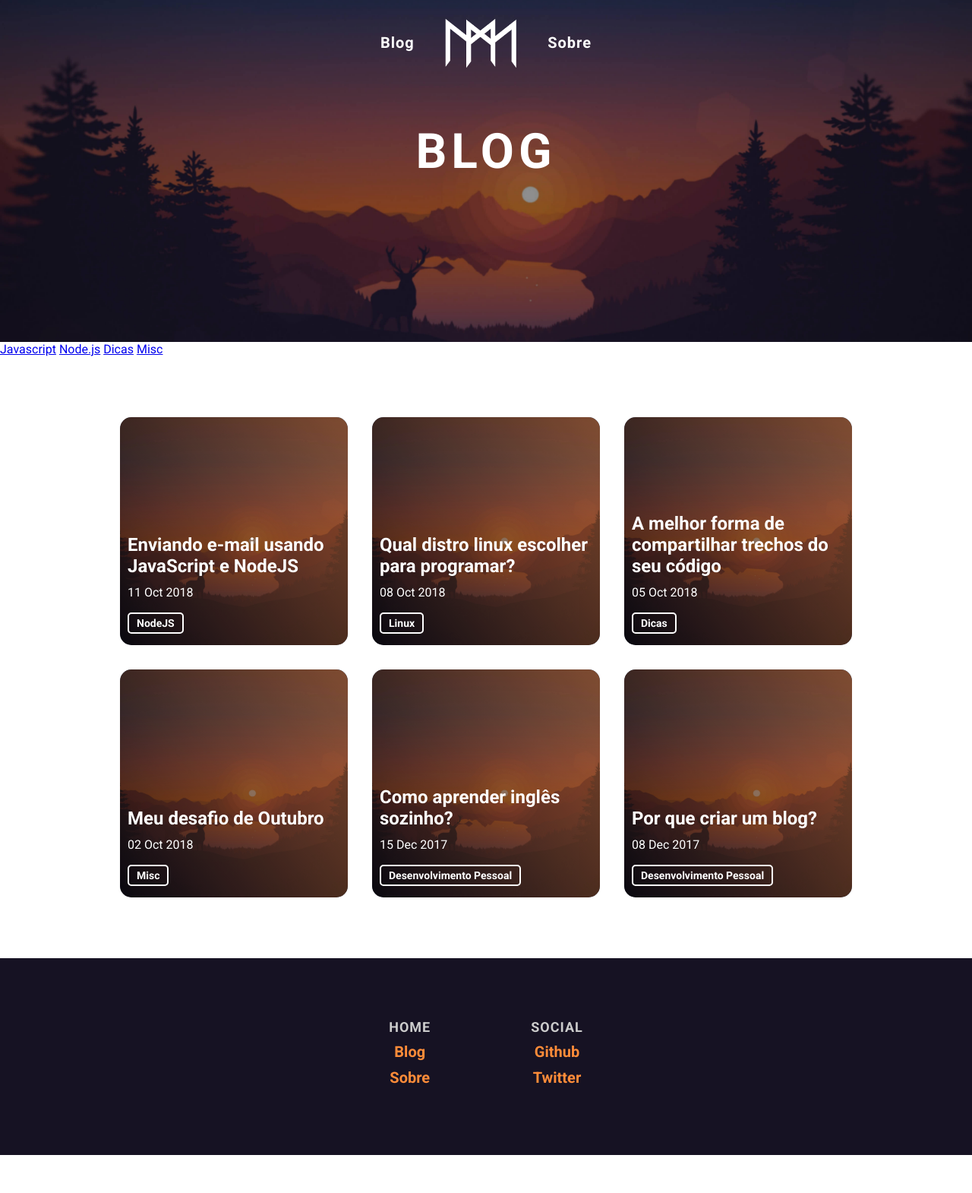
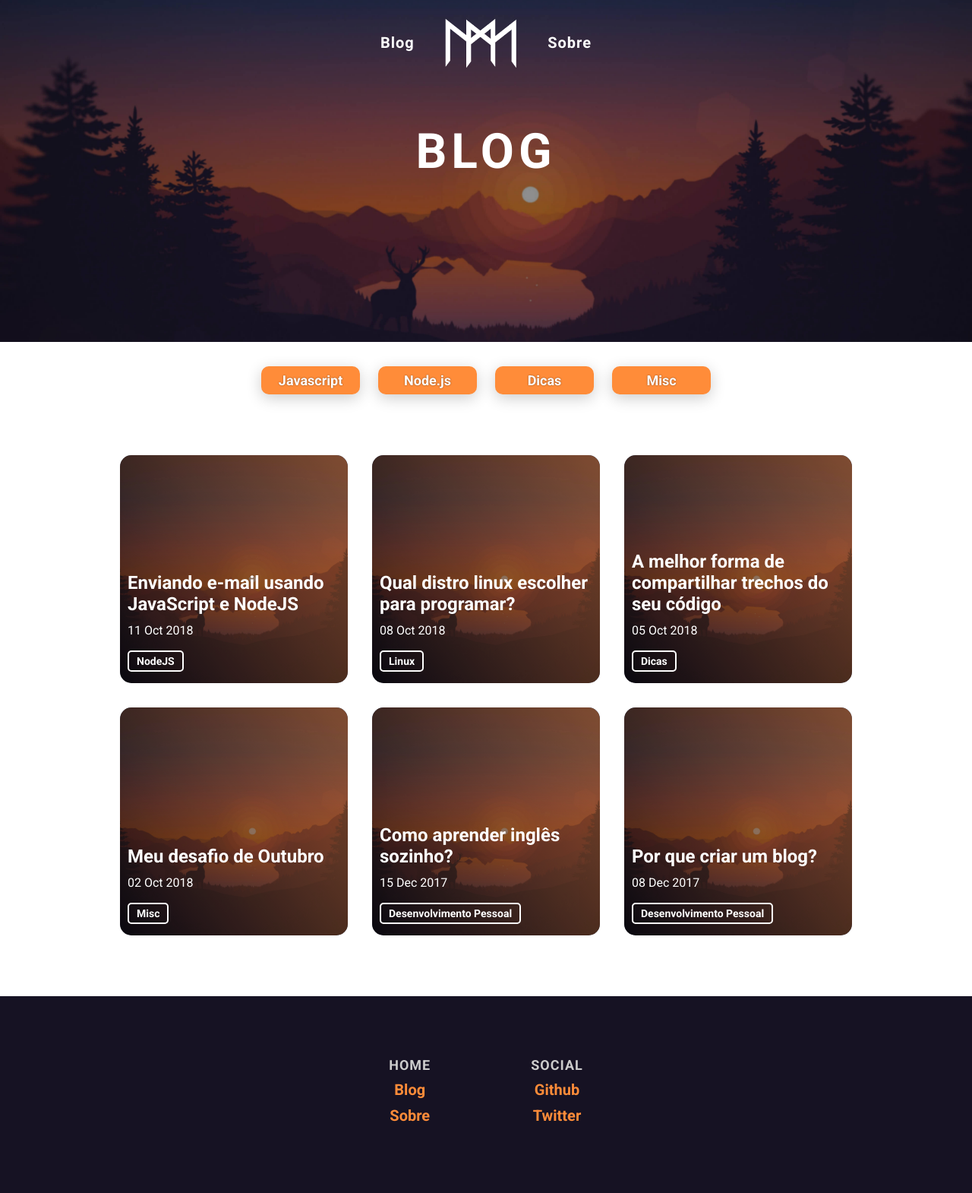
Before and after one commit to mauriciomutte/old-mauriciomutte.github.io, a Jekyll site: the page built from blog.html, in a window 1280 px wide. Shown: the whole page at 76% size. Built offline with Jekyll 4.4.1, drawn with Linux system fonts in a browser that asks for light colours; before the commit the page ends 1520 px from its top, so only the background shows below that.

Commit message:
Add categories style

```diff
--- a/assets/css/main.css
+++ b/assets/css/main.css
@@ -68,6 +68,23 @@ body {
       margin: 0 10px;
       padding: 4px 10px;
       position: absolute; }
+
+.categories {
+  margin-top: 2em;
+  text-align: center; }
+  .categories__item {
+    border-radius: 10px;
+    box-shadow: rgba(0, 0, 0, 0.2) 0px 5px 20px;
+    display: inline-block;
+    color: #fff;
+    background-color: #ff8c39;
+    font-size: 18px;
+    font-weight: bold;
+    margin: 0 10px;
+    padding: 8px 0;
+    text-shadow: 0 0 2px rgba(0, 0, 0, 0.5);
+    text-decoration: none;
+    min-width: 130px; }
 
 .header {
   background-color: #ccc;
```
Also changed, not shown: assets/css/_blog.scss (+20 -0 lines), 1 other file.
